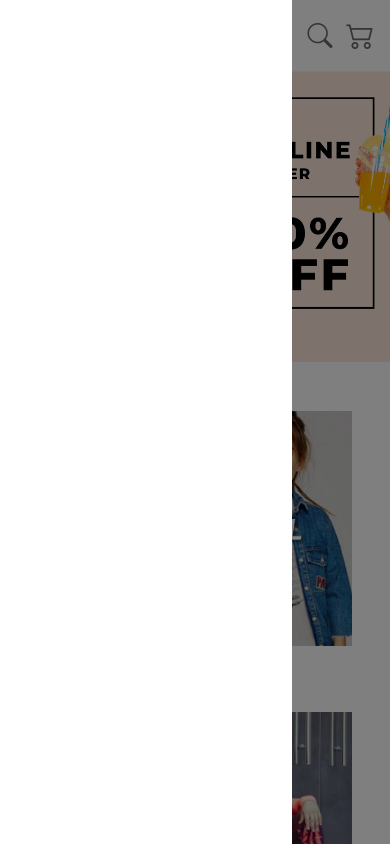
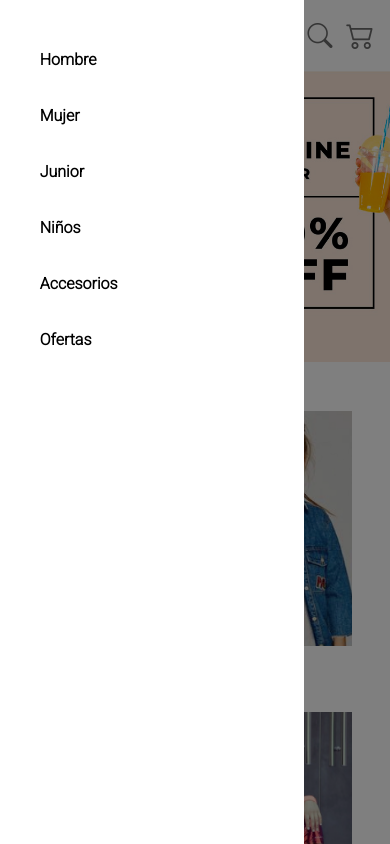
Before and after one commit to MTC96/ClothesstoreLATAM, an Angular app: page /home in a window 390 px wide. Both pictures are taken after a click on the button 37 px from the left and 35 px from the top of the page. Shown: the top 844 px of the page. Built offline with nearby package versions, Linux system fonts and the light colour scheme; no server answers.

Commit message:
ÃÍtems de menú burger agregados..

```diff
--- a/src/app/shared/navbar/navbar.component.css
+++ b/src/app/shared/navbar/navbar.component.css
@@ -119,6 +119,21 @@
         padding: 4px;
     }
 
+    .menu-nav-container {
+        width: 100%;
+    }
+
+    .my-nav-button {
+        width: 80%;
+        border: 0px;
+        padding: 0;
+        margin: 1rem;
+        text-align: start;
+        font-weight: bolder;
+        background-color: transparent;
+        transition: all .17s;
+    }
+
     .burger-button {
         display: flex;
         width: 14%;
@@ -129,7 +144,6 @@
     .burger-icon {
         width: 100%;
         font-size: 3rem;
-        /* padding-top: .4rem; */
     }
 
     .search-button {
@@ -184,9 +198,11 @@
         background-color: white;
         width: 80vw;
         height: 100vh;
+        padding-left: 2rem;
+        padding-top: 2rem;
         z-index: 101;
         top: 0;
-        left: -32px;
+        left: -20px;
     }
 
     .mob-search-wrapper {
--- a/src/app/shared/navbar/navbar.component.html
+++ b/src/app/shared/navbar/navbar.component.html
@@ -47,7 +47,14 @@
         <div class="mobile-menu" *ngIf="showMobileMenu" (click)="toggleMobileMenu()">
         </div>
         <div class="mobile-menu-nav" *ngIf="showMobileMenu">
-
+            <div class="menu-nav-container">
+                <button class="my-nav-button">Hombre</button>
+                <button class="my-nav-button">Mujer</button>
+                <button class="my-nav-button">Junior</button>
+                <button class="my-nav-button">Niños</button>
+                <button class="my-nav-button">Accesorios</button>
+                <button class="my-nav-button">Ofertas</button>
+            </div>
         </div>
     </nav>
     <div class="mob-search-wrapper" *ngIf="showInput">
```
